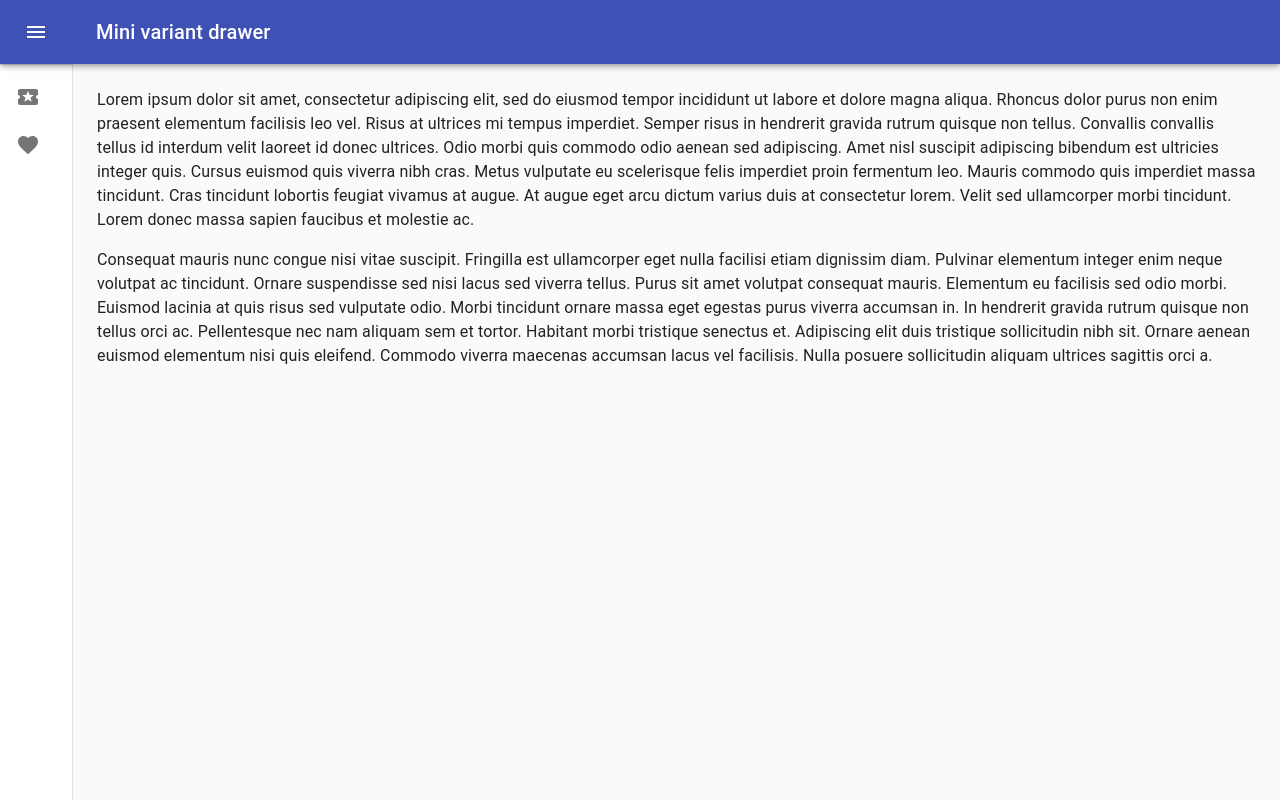
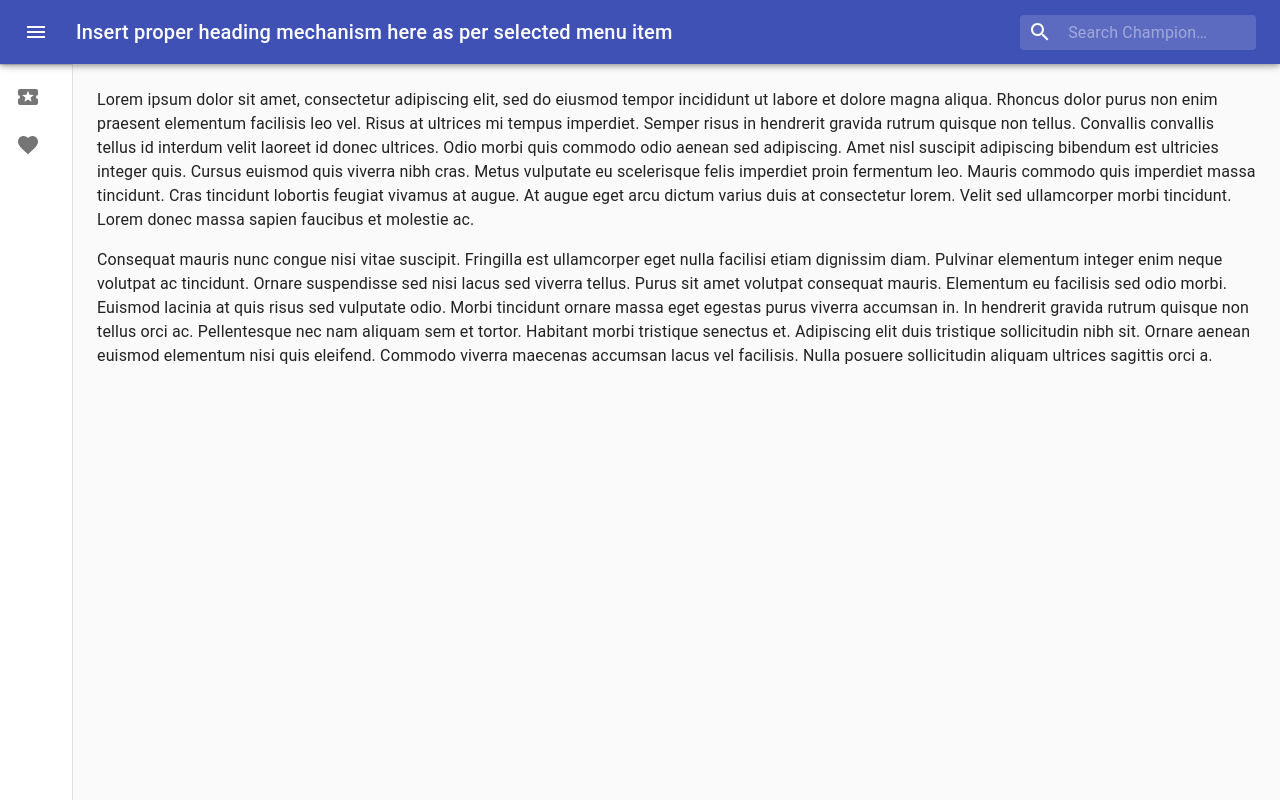
Before and after one commit to hazique/champions-dashboard, a React (Create React App) app: page /home in a window 1280 px wide. Built offline with nearby package versions, Linux system fonts and the light colour scheme.

Commit message:
Added search bar to UI

```diff
--- a/src/components/home/home.js
+++ b/src/components/home/home.js
@@ -1,6 +1,6 @@
 import React from 'react';
 import clsx from 'clsx';
-import { makeStyles, useTheme } from '@material-ui/core/styles';
+import { makeStyles, useTheme, fade } from '@material-ui/core/styles';
 import Drawer from '@material-ui/core/Drawer';
 import AppBar from '@material-ui/core/AppBar';
 import Toolbar from '@material-ui/core/Toolbar';
@@ -15,9 +15,11 @@
 import ListItem from '@material-ui/core/ListItem';
 import ListItemIcon from '@material-ui/core/ListItemIcon';
 import ListItemText from '@material-ui/core/ListItemText';
+import SearchIcon from '@material-ui/icons/Search';
 
 import FavoriteIcon from '@material-ui/icons/Favorite';
 import LocalActivityIcon from '@material-ui/icons/LocalActivity';
+import InputBase from '@material-ui/core/InputBase';
 
 const drawerWidth = 240;
 
@@ -27,6 +29,7 @@
   },
   appBar: {
     zIndex: theme.zIndex.drawer + 1,
+    width: '100%',
     transition: theme.transitions.create(['width', 'margin'], {
       easing: theme.transitions.easing.sharp,
       duration: theme.transitions.duration.leavingScreen,
@@ -39,9 +42,6 @@
       easing: theme.transitions.easing.sharp,
       duration: theme.transitions.duration.enteringScreen,
     }),
-  },
-  menuButton: {
-    marginRight: 36,
   },
   hide: {
     display: 'none',
@@ -81,6 +81,67 @@
     flexGrow: 1,
     padding: theme.spacing(3),
   },
+  grow: {
+    flexGrow: 1,
+  },
+  menuButton: {
+    marginRight: theme.spacing(2),
+  },
+  title: {
+    flexGrow: 1,
+    display: 'none',
+    [theme.breakpoints.up('sm')]: {
+      display: 'block',
+    },
+  },
+  search: {
+    position: 'relative',
+    borderRadius: theme.shape.borderRadius,
+    backgroundColor: fade(theme.palette.common.white, 0.15),
+    '&:hover': {
+      backgroundColor: fade(theme.palette.common.white, 0.25),
+    },
+    marginLeft: 0,
+    width: '100%',
+    [theme.breakpoints.up('sm')]: {
+      marginLeft: theme.spacing(1),
+      width: 'auto',
+    },
+  },
+  searchIcon: {
+    padding: theme.spacing(0, 1),
+    height: '100%',
+    position: 'absolute',
+    pointerEvents: 'none',
+    display: 'flex',
+    alignItems: 'center',
+    justifyContent: 'center',
+  },
+  inputRoot: {
+    color: 'inherit',
+  },
+  inputInput: {
+    padding: theme.spacing(1, 1, 1, 0),
+    // vertical padding + font size from searchIcon
+    paddingLeft: `calc(1em + ${theme.spacing(4)}px)`,
+    transition: theme.transitions.create('width'),
+    width: '100%',
+    [theme.breakpoints.up('md')]: {
+      width: '20ch',
+    },
+  },
+  sectionDesktop: {
+    display: 'none',
+    [theme.breakpoints.up('md')]: {
+      display: 'flex',
+    },
+  },
+  sectionMobile: {
+    display: 'flex',
+    [theme.breakpoints.up('md')]: {
+      display: 'none',
+    },
+  },
 }));
 
 export default function Home() {
@@ -117,9 +178,22 @@
           >
             <MenuIcon />
           </IconButton>
-          <Typography variant="h6" noWrap>
-            Mini variant drawer
+          <Typography className={classes.title} variant="h6" noWrap>
+            Insert proper heading mechanism here as per selected menu item
           </Typography>
+          <div className={classes.search}>
+            <div className={classes.searchIcon}>
+              <SearchIcon />
+            </div>
+            <InputBase
+              placeholder="Search Champion…"
+              classes={{
+                root: classes.inputRoot,
+                input: classes.inputInput,
+              }}
+              inputProps={{ 'aria-label': 'search' }}
+            />
+          </div>
         </Toolbar>
       </AppBar>
       <Drawer
```
